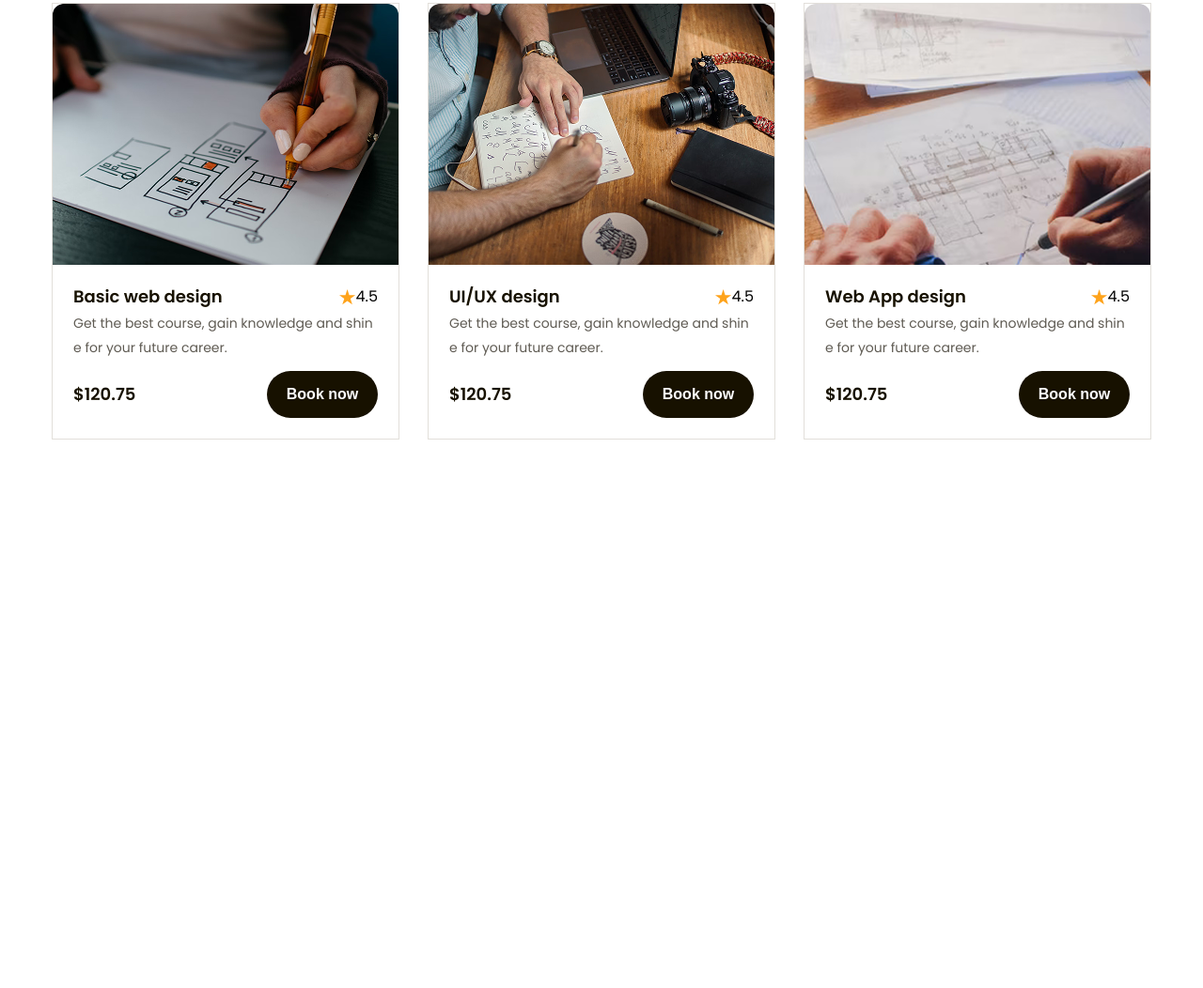
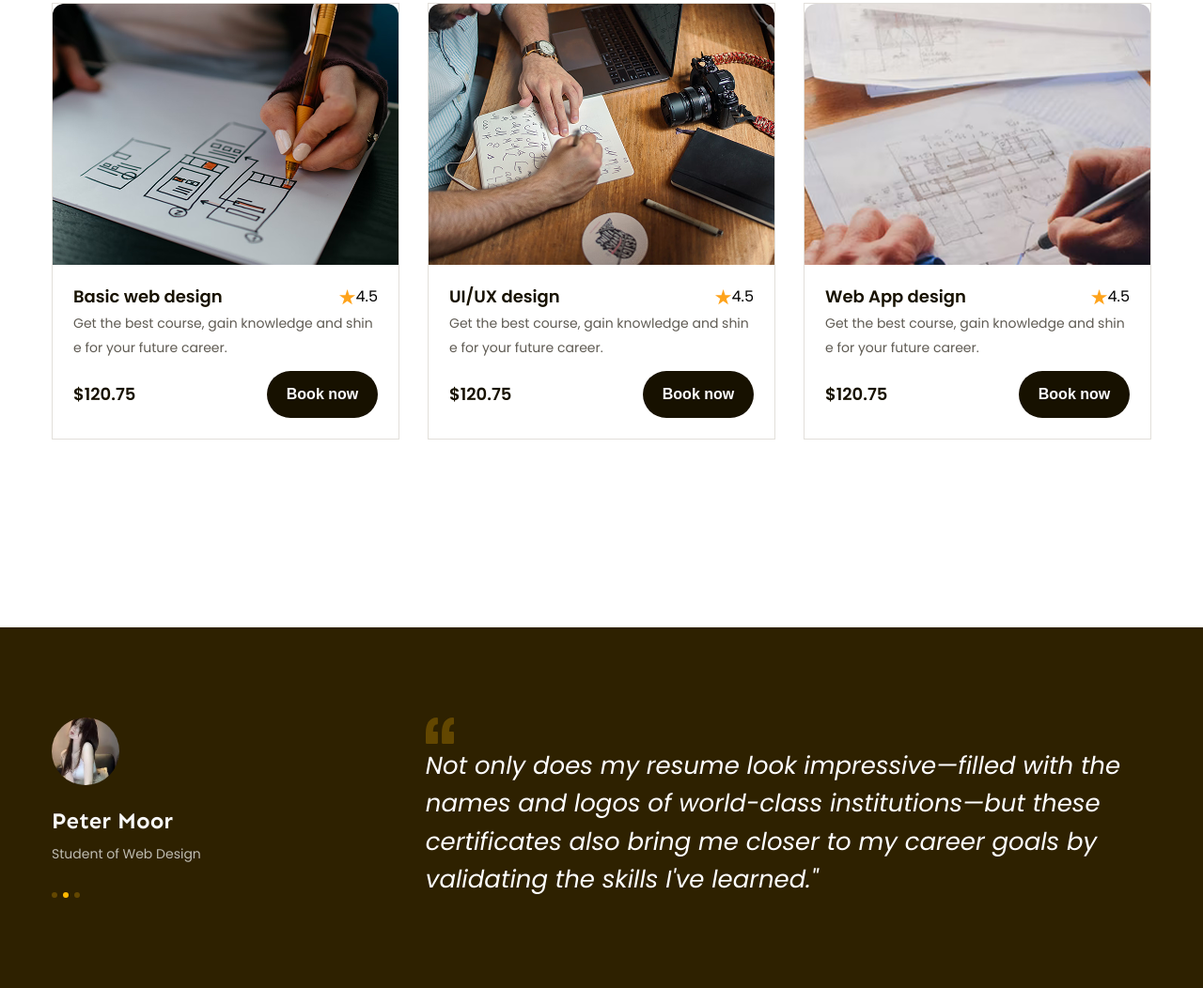
Before and after one commit to laferr26/figma-to-html, a plain HTML site: page index.html in a window 1280 px wide. Shown: the part 1263-2315 px from the top of the page at 94% size. Before the commit the page ends 1796 px from the top, so only its background shows below. Drawn offline with Linux system fonts and the light colour scheme.

Commit message:
p8 code feedback

```diff
--- a/assets/css/style.css
+++ b/assets/css/style.css
@@ -396,3 +396,66 @@
   background: var(--primary--color);
   box-shadow: 0px 18px 36px 0px #0000000d;
 }
+/* ===============feedback============= */
+
+.feedback {
+  margin-top: 135px;
+  padding: 96px 0;
+  background-color: #2e2100;
+}
+
+.feedback-item {
+  background-color: #2e2100;
+  display: flex;
+}
+
+.feedback-item .avatar {
+  width: 72px;
+  height: 72px;
+  border-radius: 50%;
+  object-fit: cover;
+}
+
+.feedback-item .info .member-name {
+  margin-top: 18px;
+  font-family: var(--font-heading);
+  font-weight: 700;
+  font-style: Bold;
+  font-size: 2.4rem;
+  line-height: 1.42;
+  color: #f7f7f7;
+}
+.feedback-item .info .desc {
+  color: #bfbcb2;
+  margin-top: 4px;
+  font-weight: 400;
+  font-size: 1.4rem;
+  line-height: 1.86;
+}
+.feedback-item .info .dots {
+  gap: 6px;
+  display: flex;
+  margin-top: 28px;
+}
+.feedback-item .info .dot {
+  cursor: pointer;
+  height: 6px;
+  width: 6px;
+  border-radius: 50%;
+  background-color: #634700;
+}
+.feedback-item .info .dot.active {
+  cursor: default;
+  background-color: var(--primary--color);
+}
+.feedback-item .content {
+  width: 66%;
+  margin-left: auto;
+}
+
+.feedback-item blockquote {
+  font-style: Italic;
+  font-size: 2.6rem;
+  line-height: 1.54;
+  color: #ffffff;
+}
--- a/index.html
+++ b/index.html
@@ -288,6 +288,41 @@
           </div>
         </div>
       </div>
+      <!-- feedback -->
+      <div class="feedback">
+        <div class="main-content">
+          <div class="feedback-list">
+            <div class="feedback-item">
+              <!-- Khối bên trái -->
+              <div class="info">
+                <img src="./assets/img/avatar.jpg" alt="" class="avatar" />
+                <p class="member-name">Peter Moor</p>
+                <p class="desc">Student of Web Design</p>
+                <div class="dots">
+                  <span class="dot"></span>
+                  <span class="dot active"></span>
+                  <span class="dot"></span>
+                </div>
+              </div>
+
+              <!-- khối bên phải -->
+              <div class="content">
+                <img
+                  src="./assets/img/quotes.svg"
+                  alt="quotes"
+                  class="open-quotes"
+                />
+                <blockquote>
+                  Not only does my resume look impressive—filled with the names
+                  and logos of world-class institutions—but these certificates
+                  also bring me closer to my career goals by validating the
+                  skills I've learned."
+                </blockquote>
+              </div>
+            </div>
+          </div>
+        </div>
+      </div>
     </div>
   </body>
 </html>
```
Also changed, not shown: assets/img/avatar.jpg (added), assets/img/quotes.svg (added).
